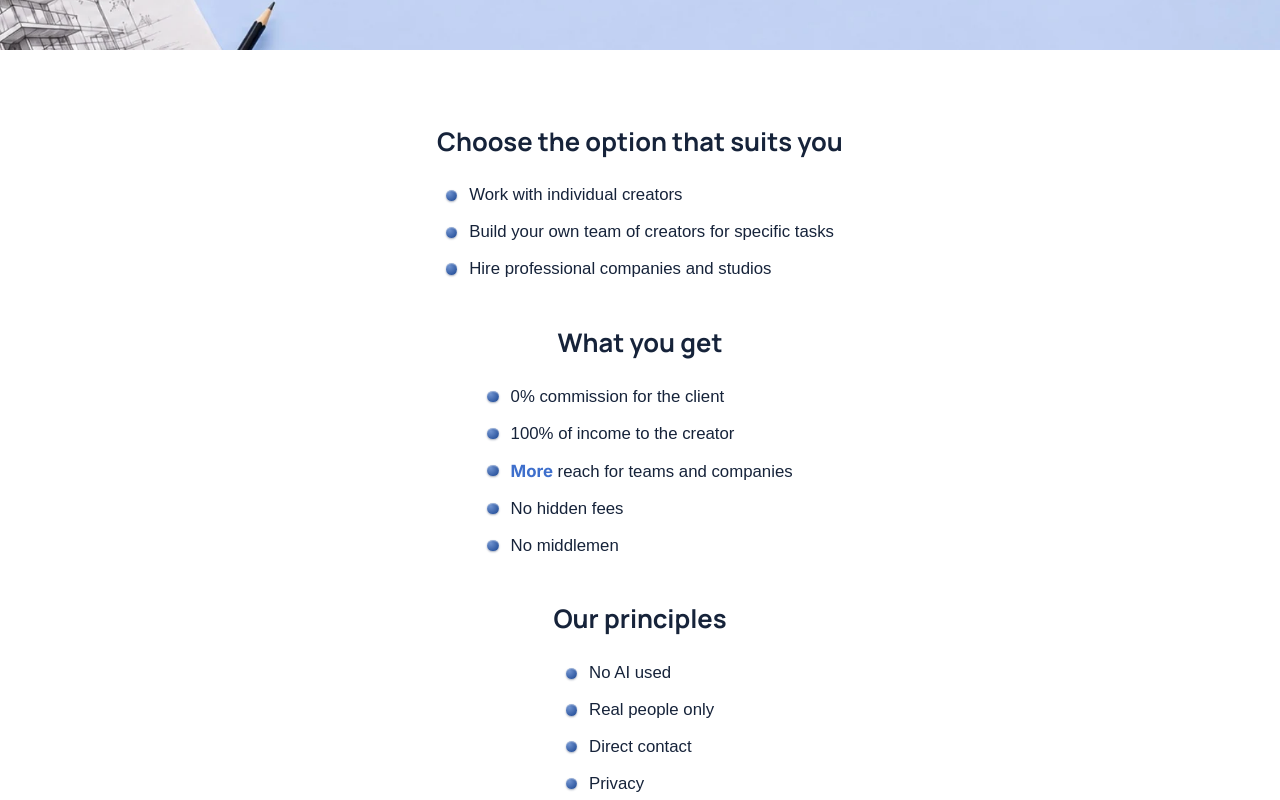
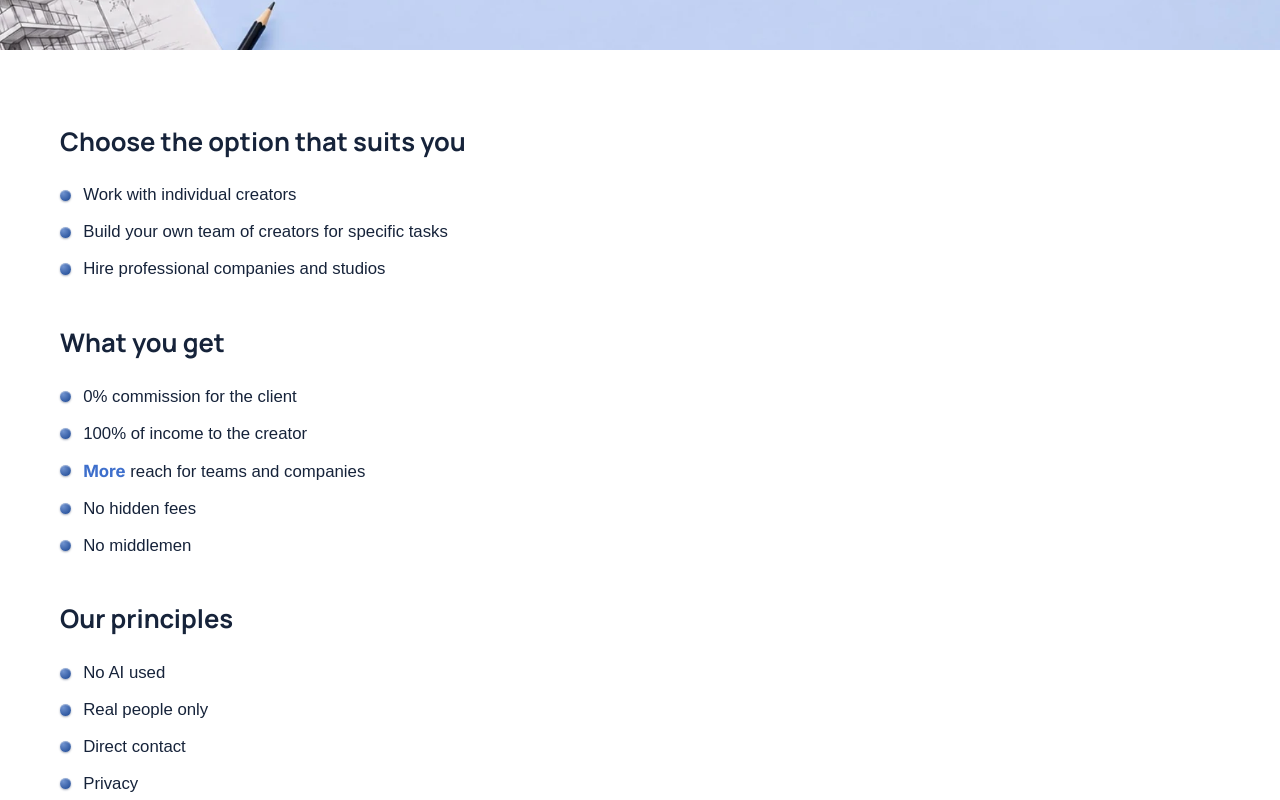
Before and after one commit to dm100usa-oss/no-ai-marketplace, a Next.js app: page /en in a window 1280 px wide. Shown: the part 400-1200 px from the top of the page. Built offline with nearby package versions, Linux system fonts and the light colour scheme; a web font is replaced by a local one.

Commit message:
Update page.tsx

```diff
--- a/src/app/[lang]/page.tsx
+++ b/src/app/[lang]/page.tsx
@@ -102,14 +102,14 @@ export default async function HomePage({
         <div className="container-page">
           {/* Intro line — same display font as tagline */}
           <p
-            className="mx-auto max-w-2xl text-center text-[1.35rem] font-bold md:text-[1.6rem]"
+            className="text-left text-[1.35rem] font-bold md:text-[1.6rem]"
             style={{ fontFamily: "var(--font-display)", color: "var(--color-ink)" }}
           >
             {dict.home.heroIntro}
           </p>
 
           {/* Options list — bullets with raised gradient circles, aligned to text start */}
-          <div className="mx-auto mt-5 w-fit">
+          <div className="mt-5">
             <ul className="flex flex-col gap-2.5 text-[1.05rem]">
               {dict.home.heroOptions.map((item) => (
                 <li key={item} className="flex items-start gap-3" style={{ color: "var(--color-ink)" }}>
@@ -131,12 +131,12 @@ export default async function HomePage({
 
           {/* Advantages — same heading style and bullets as the options list */}
           <p
-            className="mx-auto mt-10 max-w-2xl text-center text-[1.35rem] font-bold md:text-[1.6rem]"
+            className="mt-10 text-left text-[1.35rem] font-bold md:text-[1.6rem]"
             style={{ fontFamily: "var(--font-display)", color: "var(--color-ink)" }}
           >
             {dict.home.heroAdvantagesTitle}
           </p>
-          <div className="mx-auto mt-5 w-fit">
+          <div className="mt-5">
             <ul className="flex flex-col gap-2.5 text-[1.05rem]">
               {dict.home.heroAdvantages.map((line) => {
                 const m = line.match(/^(\d+%|Больше|More)\b/);
@@ -173,12 +173,12 @@ export default async function HomePage({
 
           {/* Principles — same heading style and bullets */}
           <p
-            className="mx-auto mt-10 max-w-2xl text-center text-[1.35rem] font-bold md:text-[1.6rem]"
+            className="mt-10 text-left text-[1.35rem] font-bold md:text-[1.6rem]"
             style={{ fontFamily: "var(--font-display)", color: "var(--color-ink)" }}
           >
             {dict.home.heroPrinciplesTitle}
           </p>
-          <div className="mx-auto mt-5 w-fit">
+          <div className="mt-5">
             <ul className="flex flex-col gap-2.5 text-[1.05rem]">
               {dict.home.heroPrinciples.map((line) => (
                 <li key={line} className="flex items-start gap-3" style={{ color: "var(--color-ink)" }}>
```
